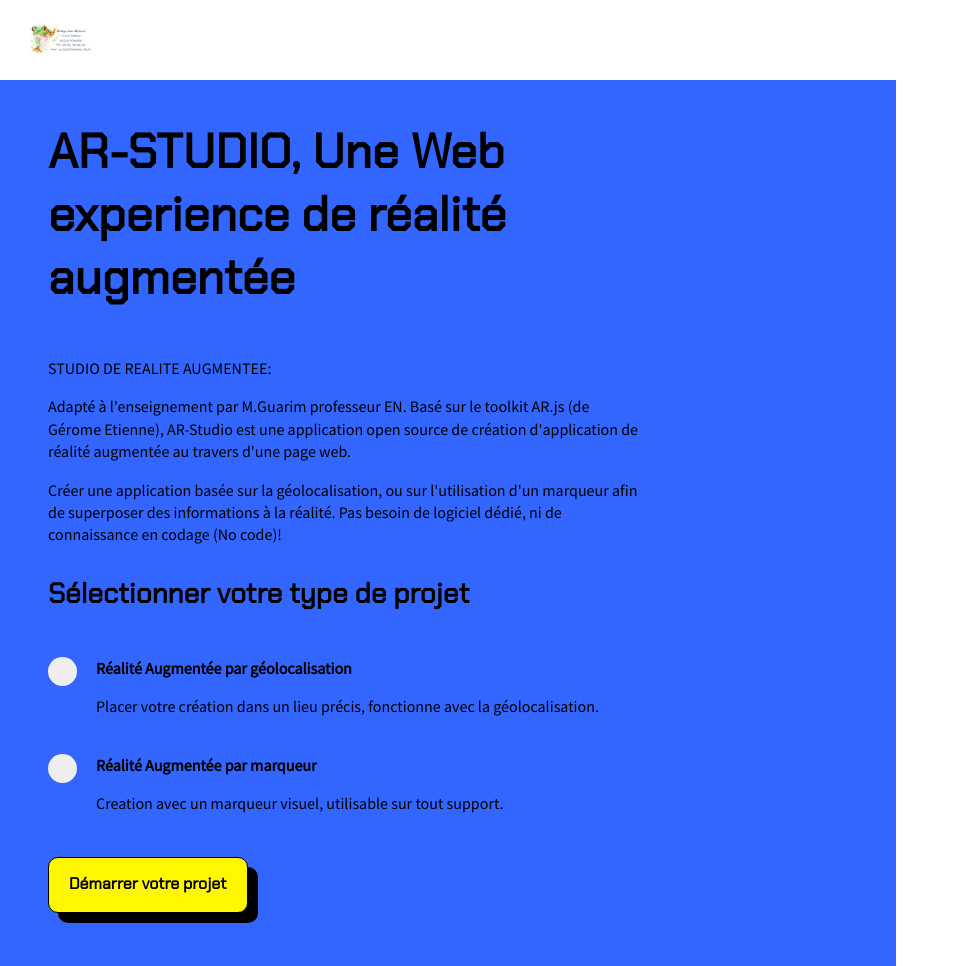
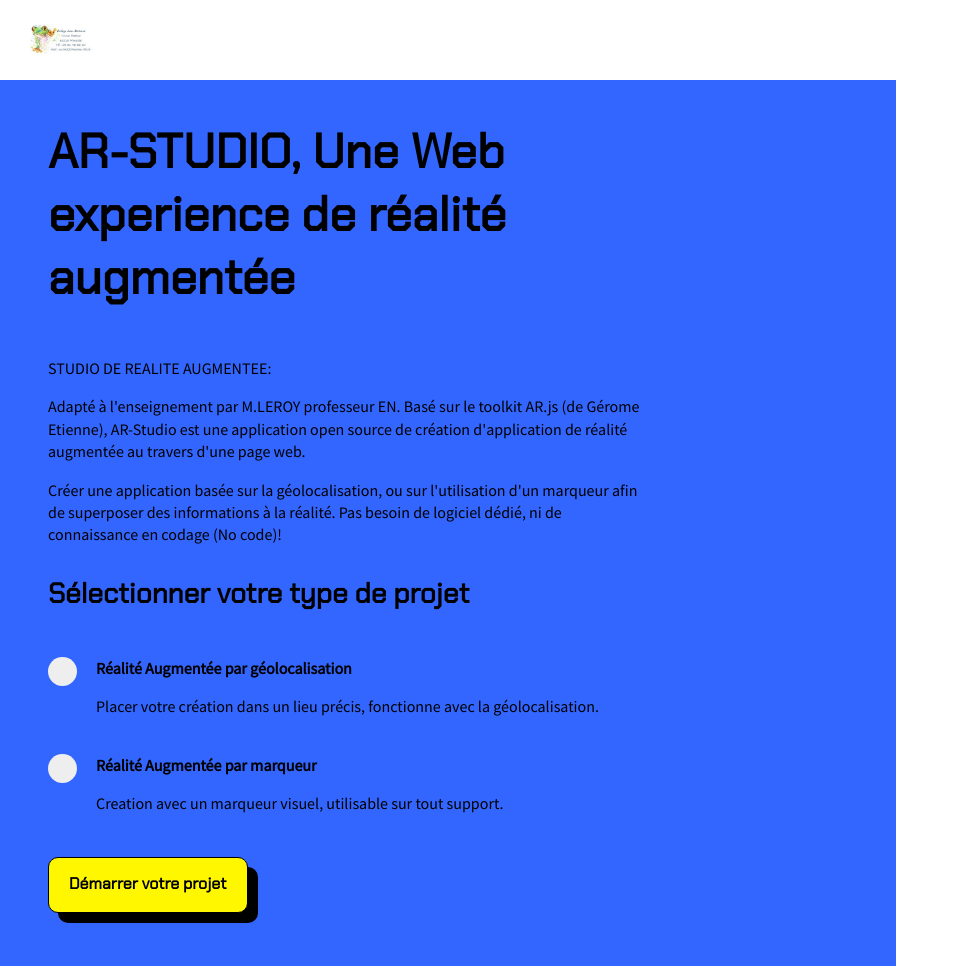
Before and after one commit to tech-rostand/Ar-Studio, a website: page index.html in a window 1280 px wide. Shown: the whole page, without its empty margins (0-959 px from the left). Drawn offline with Linux system fonts and the light colour scheme.

Commit message:
Update index.html

```diff
--- a/index.html
+++ b/index.html
@@ -28,7 +28,7 @@
 
         </p>
         <p class="paragraph">
-            Adapté à l'enseignement par M.Guarim professeur EN.
+            Adapté à l'enseignement par M.LEROY professeur EN.
             Basé sur le toolkit AR.js (de Gérome Etienne), AR-Studio
             est une application open source de création d'application de réalité augmentée
             au travers d'une page web.
```
